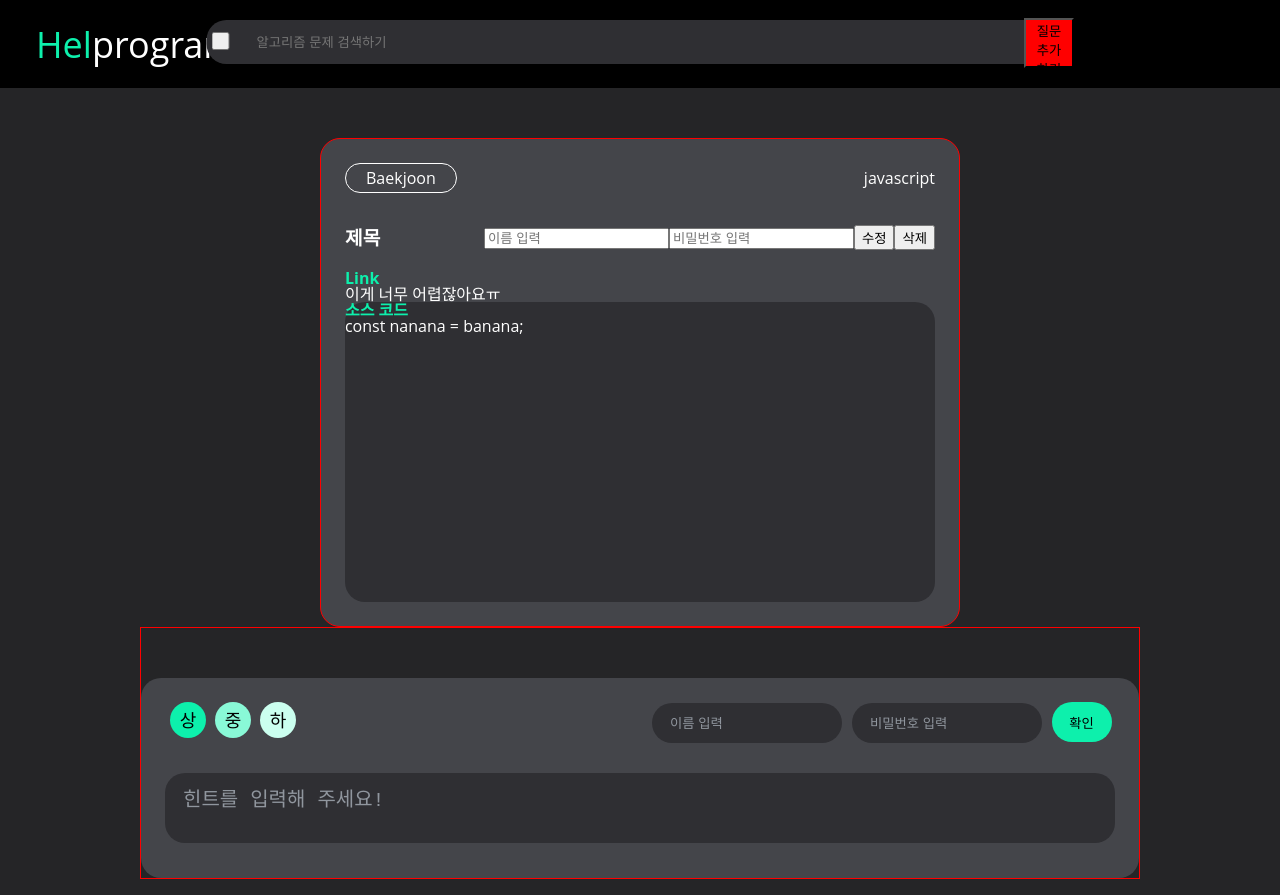
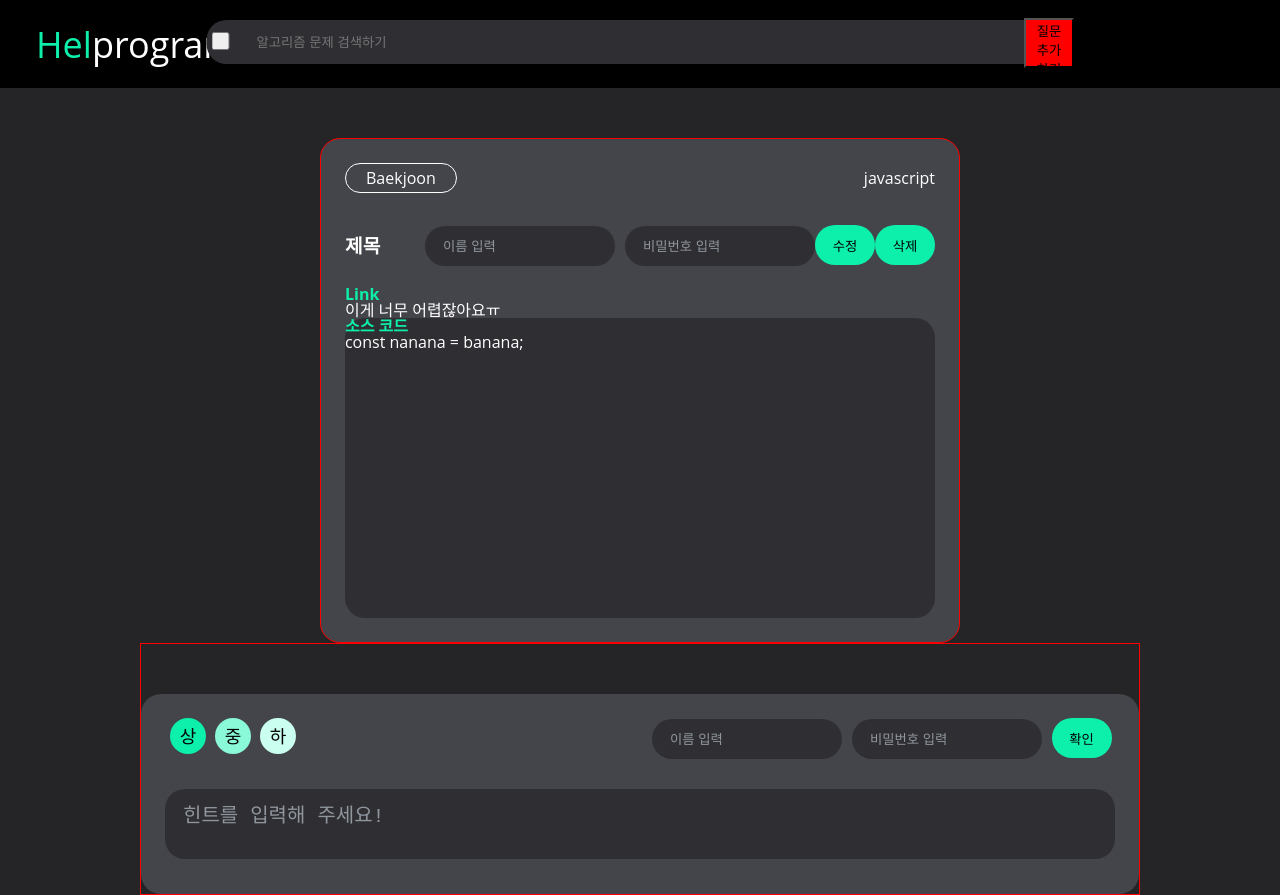
Before and after one commit to lte94/Helprogrammers-1, a React (Create React App) app: page /1 in a window 1280 px wide. Built offline with nearby package versions, Linux system fonts and the light colour scheme; data requests are answered from the project's data file.

Commit message:
📝 feat:상세페이지
List Question QuestionSlice
update

dy @hyoloui

```diff
--- a/src/components/List.jsx
+++ b/src/components/List.jsx
@@ -26,7 +26,7 @@ const List = () => {
     <Maindiv>
       <Newsfeed>
         {questions.map((question) => (
-          <QuestionLink to={`/question-${question.id}`} key={question.id}>
+          <QuestionLink to={`/${question.id}`} key={question.id}>
             <Thread>
               <ThreadHead>
                 {/* 사이트 네임 태그 */}
--- a/src/pages/Question.jsx
+++ b/src/pages/Question.jsx
@@ -1,10 +1,31 @@
-import AddHint from '../components/AddHint';
+import React, { useEffect } from 'react';
+import { useDispatch, useSelector } from 'react-redux';
+import { __getQuestions, questionsActions } from '../redux/module/QuestionsSlice';
+import { useParams } from 'react-router-dom';
 
 import styled from 'styled-components';
-import { useDispatch, useSelector } from 'react-redux';
+import AddHint from '../components/AddHint';
 
 function Question() {
   const dispatch = useDispatch();
+  const { isLoading, error, questions } = useSelector(
+    (state) => (state.questions),
+  );
+
+  const { id } = useParams();
+
+  useEffect(() => {
+    dispatch(__getQuestions());
+  }, [dispatch]);
+
+
+  if (isLoading) {
+    return <div>로딩 중....</div>;
+  }
+
+  if (error) {
+    return <div>{error.message}</div>;
+  }
 
 
   return (
@@ -20,10 +41,10 @@ function Question() {
         <QuestionTitle>
           <TitleFont>제목</TitleFont>
           <form>
-            <input name="name" placeholder="이름 입력"></input>
-            <input name="password" placeholder="비밀번호 입력"></input>
-            <button>수정</button>
-            <button>삭제</button>
+            <InputNamePassword type="text" placeholder="이름 입력" />
+            <InputNamePassword type="password" placeholder="비밀번호 입력" />
+            <AddButton>수정</AddButton>
+            <AddButton>삭제</AddButton>
           </form>
         </QuestionTitle>
 
@@ -93,6 +114,34 @@ const TitleFont = styled.h1`
   font-size: 1.5vw;
   font-weight: bold;
 `;
+const InputNamePassword = styled.input`
+  width: 190px;
+  height: 40px;
+  background-color: #2f2f33;
+  border-radius: 20px;
+  position: relative;
+  border: none;
+  color: #ffffff;
+  margin-left: 10px;
+  padding-left: 16px;
+  &::placeholder {
+    padding-left: 2px;
+    color: #90969e;
+  }
+  &:focus {
+    box-shadow: 3px 3px 5px #aaa;
+    scale: 1.01;
+  }
+`;
+const AddButton = styled.button`
+  width: 60px;
+  height: 40px;
+  background-color: #0df0ac;
+  border-radius: 20px;
+  border: transparent;
+  position: relative;
+  cursor: pointer;
+`;
 const QuestionLink = styled.a`
   color: #0df0ac;
   font-weight: bold;
--- a/src/redux/module/QuestionsSlice.jsx
+++ b/src/redux/module/QuestionsSlice.jsx
@@ -24,7 +24,13 @@ export const __getQuestions = createAsyncThunk(
 export const questionsSlice = createSlice({
   name: 'questions',
   initialState,
-  reducers: {},
+  reducers: {
+    getQuestionId : (state, action) => {
+      state.questions.find((question) => {
+        return question.id === action.payload
+      })
+    },
+  },
   extraReducers: {
     [__getQuestions.pending]: (state) => {
       state.isLoading = true; // 네트워크 요청이 시작되면 로딩상태를 true로 변경합니다.
@@ -40,5 +46,5 @@ export const questionsSlice = createSlice({
   },
 });
 
-export const {} = questionsSlice.actions;
+export const questionsActions = questionsSlice.actions;
 export default questionsSlice.reducer;
```
